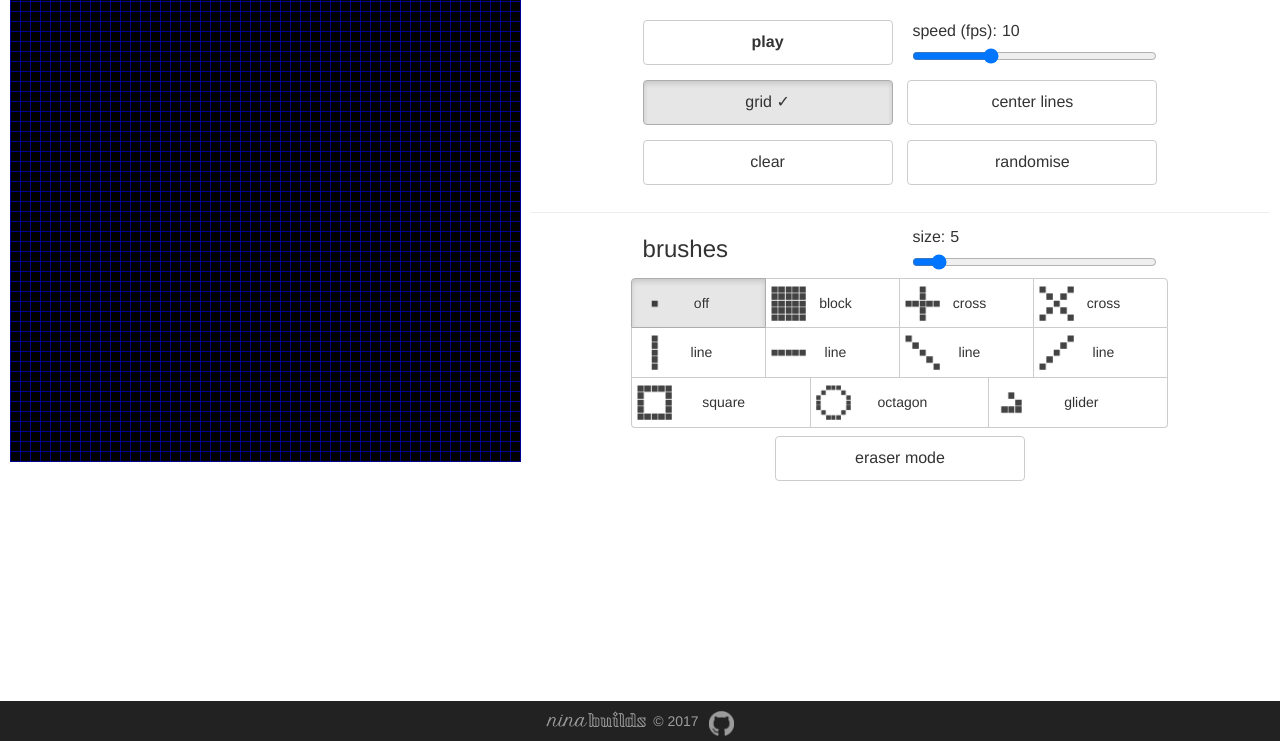
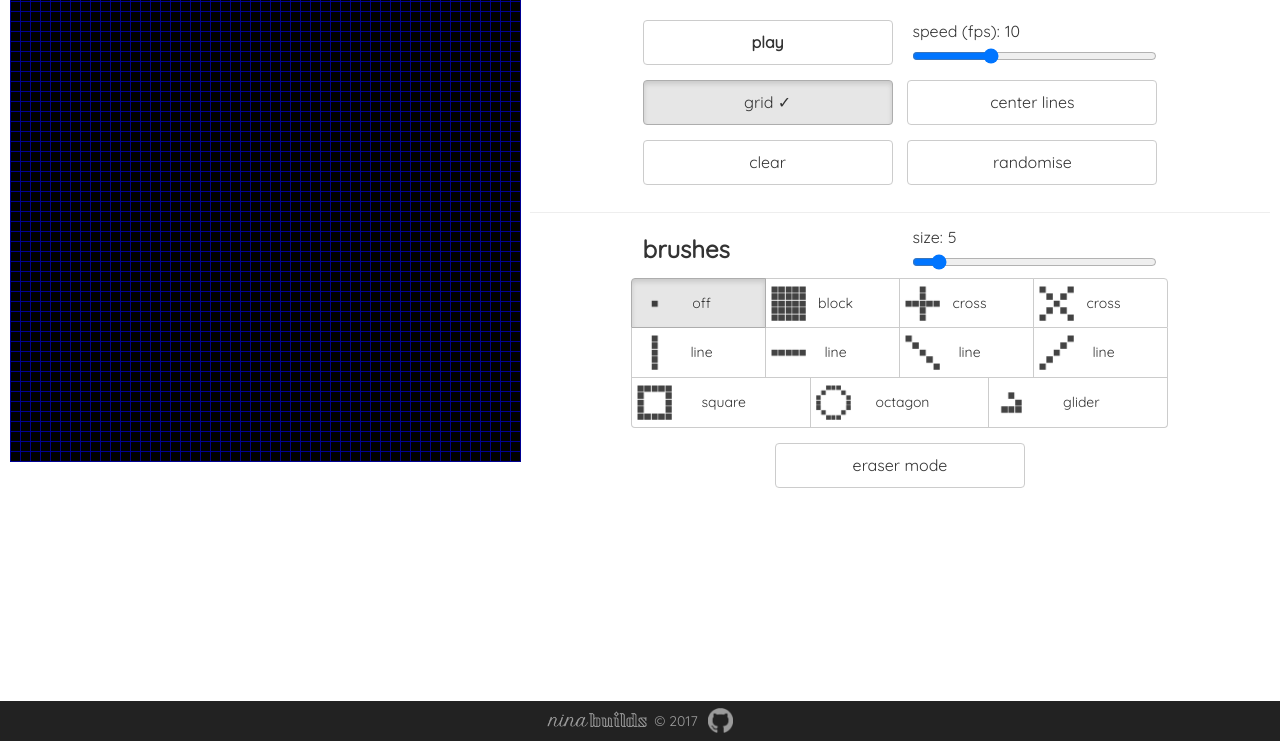
Before and after one commit to nennao/gameoflife, a plain HTML site: page index.html in a window 1280 px wide. Shown: the part 59-800 px from the top of the page. Drawn offline with nearby package versions, Linux system fonts and the light colour scheme.

Commit message:
some nitpicks

```diff
--- a/index.html
+++ b/index.html
@@ -1,14 +1,15 @@
 <!DOCTYPE html>
 <html>
 <head>
+	<meta charset="utf-8">
+    <title>game of life art</title>
+    <meta name="viewport" content="width=device-width, initial-scale=1.0">
+    <link rel="shortcut icon" type="image/png" href="graphics/favicon.png">
 	<link rel="stylesheet" href="https://maxcdn.bootstrapcdn.com/bootstrap/3.3.7/css/bootstrap.min.css">
 	<link rel="stylesheet" href="styles.css">
+	<link rel="stylesheet" href="https://fonts.googleapis.com/css?family=Quicksand">
 	<script src="https://ajax.googleapis.com/ajax/libs/jquery/3.2.1/jquery.min.js"></script>
 	<script src="https://maxcdn.bootstrapcdn.com/bootstrap/3.3.7/js/bootstrap.min.js"></script>
-
-	<style type="text/css">
-
-	</style>
 
 </head>
 <body>
@@ -62,7 +63,7 @@
 <div class="secondSet">
 
 	<div class="brushesHead">
-	<div><h4>brushes</h4></div>
+	<div><h4><b>brushes</b></h4></div>
 	<div class="brushSlider">size: <span id="brushValue">5</span><input type="range" id="brushSizer" min="1" max="51" step="1" value="5"></div>
 	</div>
 
@@ -109,7 +110,7 @@
 </div>
 
 <footer>
-<a href="https://ninabuilds.herokuapp.com" target="_blank" id="footLogo">nina builds</a> <p> © 2017</p><a href="https://github.com/niinaa/gameoflife.git" target="_blank" id="footGit">github</a>
+<a href="https://ninabuilds.herokuapp.com" target="_blank" id="footLogo">nina builds</a> <p> © 2017</p><a href="https://github.com/niinaa/gameoflife" target="_blank" id="footGit">github</a>
 </footer>
 
 
--- a/scripts.js
+++ b/scripts.js
@@ -277,8 +277,6 @@ function brushHover(){
 	}
 	$("#canvasG").one('mousemove', function(e){
 
-		// bH++; if (bH%sens===0){console.log('brushHover', bH)};
-
 		var mousePos = getMousePos(e);
 		hovMouseX = mousePos[0]; hovMouseY = mousePos[1];
 
@@ -308,8 +306,8 @@ $(document).keydown(function(e){
 		}
 	}
 	if(key == "48") 			   // key 0: toggle Symmetry Lines
-		{if (symLines){symLines = false; $("#toggleSLines .tickM").hide();}
-		else {symLines = true; $("#toggleSLines .tickM").show();}
+		{if (symLines){symLines = false; $("#toggleSLines").removeClass("active"); $("#toggleSLines .tickM").hide();}
+		else {symLines = true; $("#toggleSLines").addClass("active"); $("#toggleSLines .tickM").show();}
 	}
 	if(key == "69"){ eraserMode()};  // key E: toggle Eraser
 
@@ -399,10 +397,8 @@ function init(){
 
 			$("#canvasG").mouseenter(function(){
 				clearInterval(brush_loop);
-				// console.log('registered mouseenter for brushHover');
 				brush_loop = setInterval(brushHover, 1000 / sens);
 			}).mouseleave(function(){
-				// console.log('registered mouseleave for brushHover');
 				clearInterval(brush_loop);
 			});
 		}
@@ -464,5 +460,6 @@ $("#getPattern").click(function(){
 // todo: remember to set up dynamic changing of canvas width, height & brush slider max
 // todo: if possible, disable right click, disable cursor hidden when keydown
 // todo: shift click or ctrl click for larger increments of brush size/fps change
-// todo: make pattern randomiser
+// done: make pattern randomiser
+// todo: make more patterns
 });
--- a/styles.css
+++ b/styles.css
@@ -1,4 +1,5 @@
 body {
+	font-family: 'Quicksand', sans-serif;
 }
 
 footer {
@@ -32,6 +33,8 @@ footer p {
 	background-image: url(graphics/logo.png);
 }
 #footGit {
+	position: relative;
+	bottom: 3px;
 	width: 25px;
 	height: 25px;
 	background-image: url(graphics/github.png);
@@ -128,7 +131,6 @@ hr {margin: 20px 0 5px;}
 .btn.brushBut:nth-of-type(n+5) {
     border-top: none;
 }
-/*.btn-group .btn+.btn{margin:0;}*/
 .brushBut {
 	width: 25%;
     height: 50px;
@@ -145,22 +147,18 @@ hr {margin: 20px 0 5px;}
 }
 
 
-#brushOff {background-image: url(graphics/brushOff.png);}
-#brushBlock {background-image: url(graphics/brushBlock.png);}
+#brushOff    {background-image: url(graphics/brushOff.png); border-bottom-left-radius: 0; margin-left: -1px;}
+#brushBlock  {background-image: url(graphics/brushBlock.png);}
 #brushCross1 {background-image: url(graphics/brushCross1.png);}
-#brushCross2 {background-image: url(graphics/brushCross2.png);}
-#brushLineV {background-image: url(graphics/brushLineV.png);}
-#brushLineH {background-image: url(graphics/brushLineH.png);}
+#brushCross2 {background-image: url(graphics/brushCross2.png); border-top-right-radius: 4px;}
+#brushLineV  {background-image: url(graphics/brushLineV.png);}
+#brushLineH  {background-image: url(graphics/brushLineH.png);}
 #brushLineD1 {background-image: url(graphics/brushLineD1.png);}
 #brushLineD2 {background-image: url(graphics/brushLineD2.png);}
-#brushSquare {background-image: url(graphics/brushSquare.png);}
-#brushOct {background-image: url(graphics/brushOct.png);}
-#brushGlider {background-image: url(graphics/brushGlider.png);}
+#brushSquare {background-image: url(graphics/brushSquare.png); border-bottom-left-radius: 4px;}
+#brushOct    {background-image: url(graphics/brushOct.png);}
+#brushGlider {background-image: url(graphics/brushGlider.png); border-top-right-radius: 0;}
 
-#brushOff {border-bottom-left-radius: 0; margin-left: -1px;}
-#brushGlider {border-top-right-radius: 0;}
-#brushCross2 {border-top-right-radius: 4px;}
-#brushSquare {border-bottom-left-radius: 4px;}
 
 .brushSlider, .fpsSlider {
 	display: inline-block;
@@ -173,6 +171,6 @@ hr {margin: 20px 0 5px;}
 	margin-left: 5px;
 	position: absolute;
 }
-#delBut {margin: 1% auto;}
+#delBut {margin: 2% auto;}
 
 .noClick {cursor: not-allowed;}
```
Also changed, not shown: graphics/favicon.png (added).
